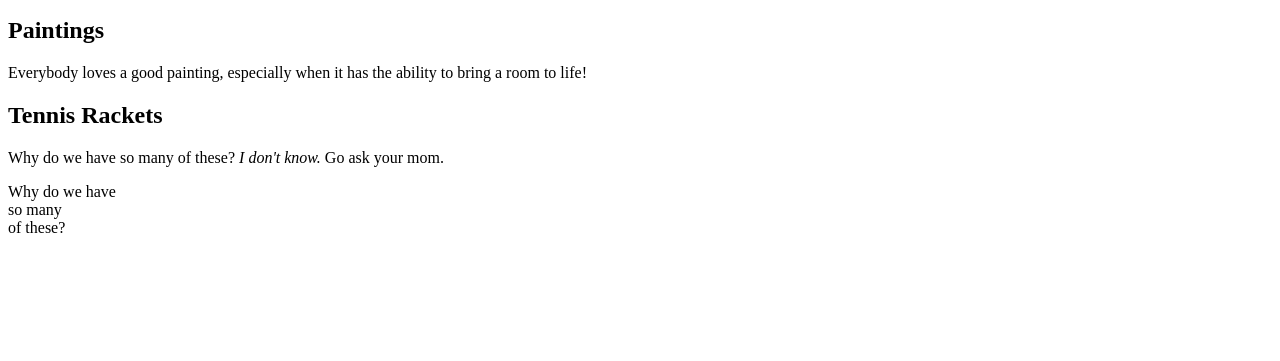
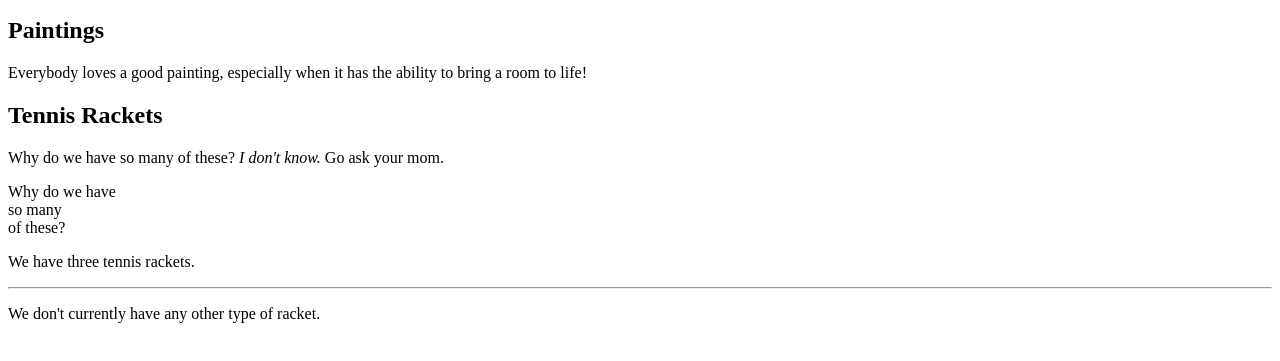
Before and after one commit to sarahberthelemy/Test-website, a plain HTML site: page index.html in a window 1280 px wide. Shown: the part 105-466 px from the top of the page. Drawn offline with Linux system fonts and the light colour scheme.

Commit message:
Update index.html

```diff
--- a/index.html
+++ b/index.html
@@ -10,5 +10,8 @@
     <h2>Tennis Rackets</h2>
     <p>Why do we have so many of these? <i>I don't know.</i> Go ask your mom.</p>
     <p>Why do we have<br /> so many<br/>of these?</p>
+    <p>We have three tennis rackets.</p>
+    <hr />
+    <p>We don't currently have any other type of racket.</p>
     </body>
 </html>
```
